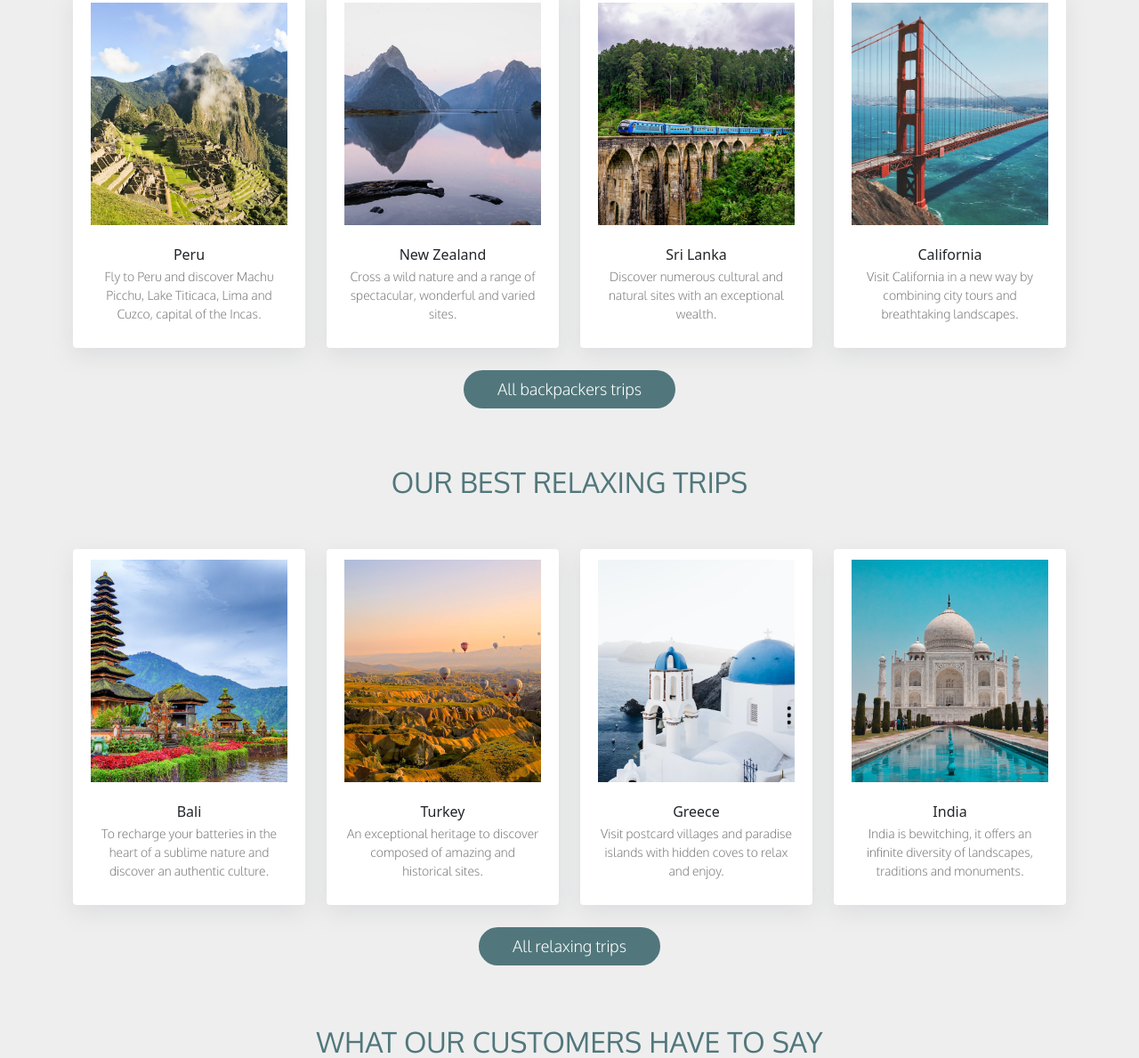
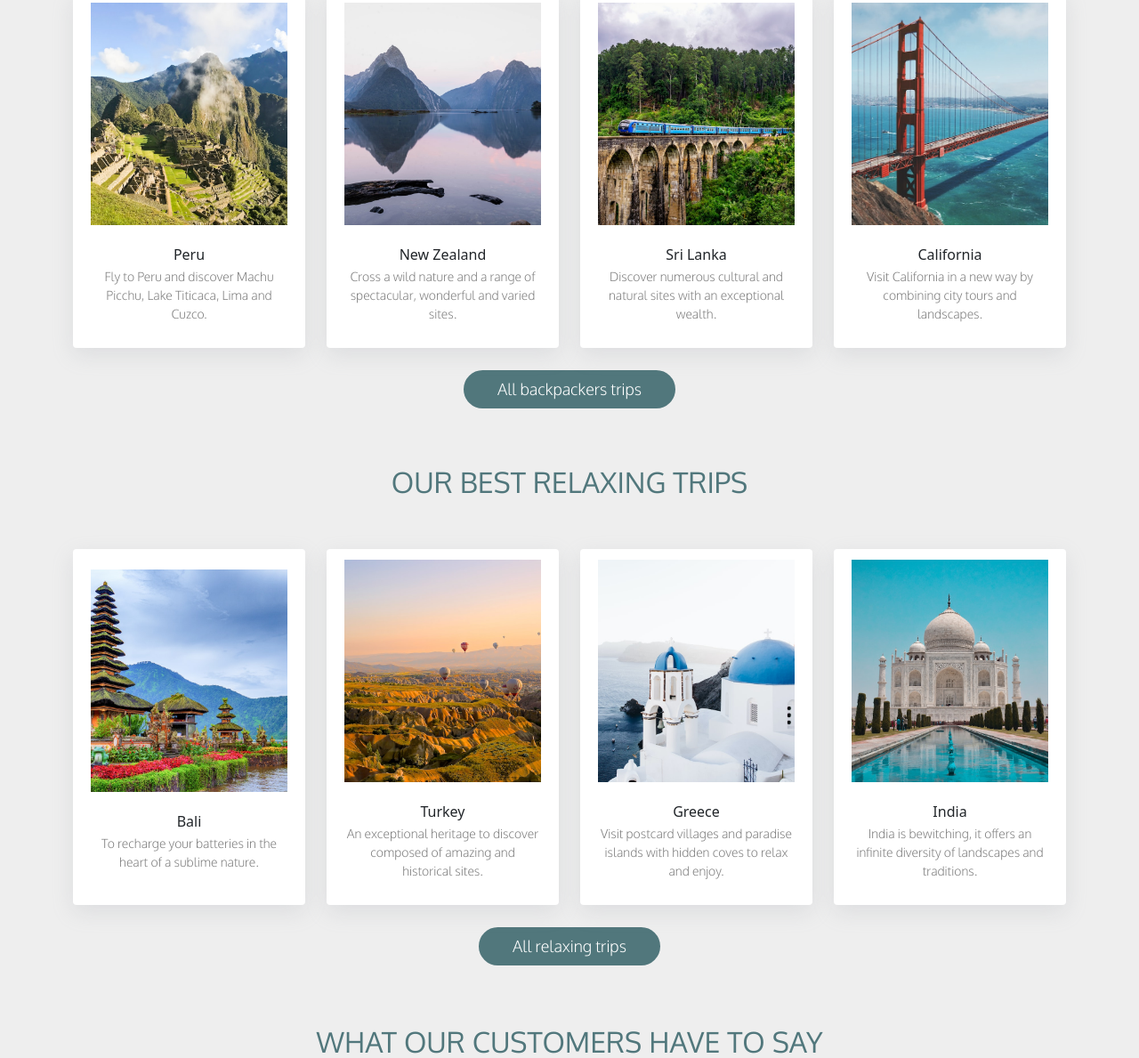
Before and after one commit to Luciecof/I-believe-I-can-fly, a plain HTML site: page index.html in a window 1280 px wide. Shown: the part 1075-2264 px from the top of the page at 89% size. Drawn offline with nearby package versions, Linux system fonts and the light colour scheme.

Commit message:
Add files via upload

```diff
--- a/index.html
+++ b/index.html
@@ -108,7 +108,7 @@
                 </div>
                 <div class="card-details text-center pt-4">
                   <h6 class="m-0 pb-1">Peru</h6>
-                  <p>Fly to Peru and discover Machu Picchu, Lake Titicaca, Lima and Cuzco, capital of the Incas.</p>
+                  <p>Fly to Peru and discover Machu Picchu, Lake Titicaca, Lima and Cuzco.</p>
                 </div>
               </div>
             </div>
@@ -161,7 +161,7 @@
                 </div>
                 <div class="card-details text-center pt-4">
                   <h6 class="m-0 pb-1">California</h6>
-                  <p>Visit California in a new way by combining city tours and breathtaking landscapes.</p>
+                  <p>Visit California in a new way by combining city tours and landscapes.</p>
                 </div>
               </div>
             </div>
@@ -198,7 +198,7 @@
               </div>
               <div class="card-details text-center pt-4">
                 <h6 class="m-0 pb-1">Bali</h6>
-                <p>To recharge your batteries in the heart of a sublime nature and discover an authentic culture.</p>
+                <p>To recharge your batteries in the heart of a sublime nature.</p>
               </div>
             </div>
           </div>
@@ -250,7 +250,7 @@
               </div>
               <div class="card-details text-center pt-4">
                 <h6 class="m-0 pb-1">India</h6>
-                <p>India is bewitching, it offers an infinite diversity of landscapes, traditions and monuments.</p>
+                <p>India is bewitching, it offers an infinite diversity of landscapes and traditions.</p>
               </div>
             </div>
           </div>
```
